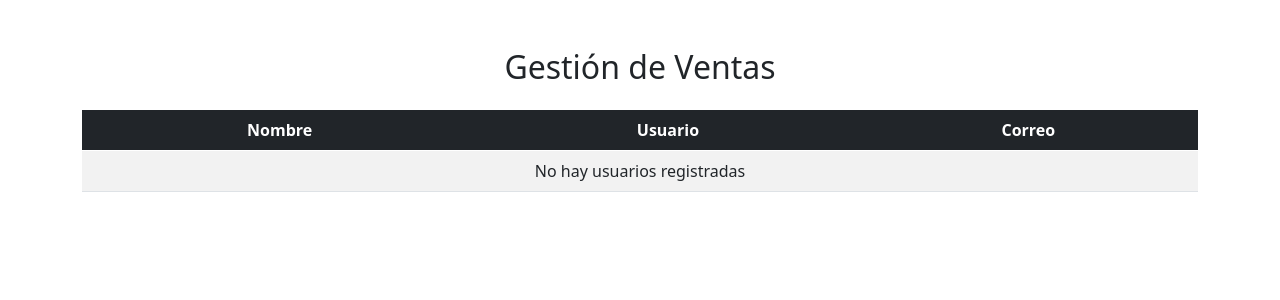
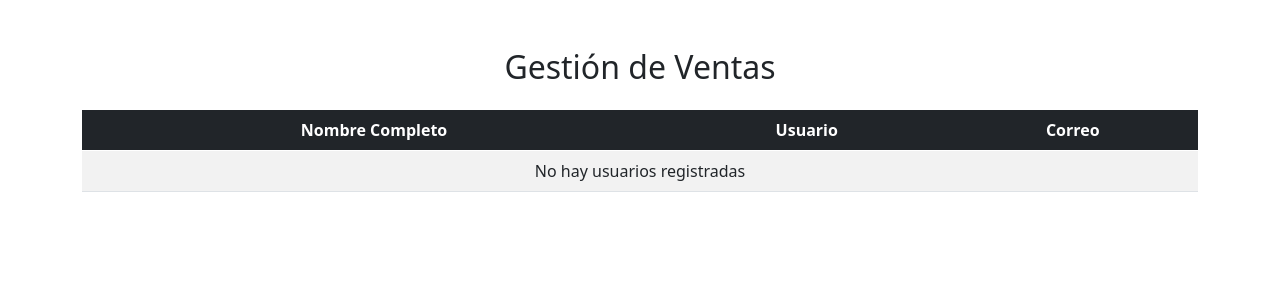
Before and after one commit to darlenys28/proyecto, a Flask app: page /usuario in a window 1280 px wide. Shown: the top 300 px of the page. Run offline with Flask 3, Linux system fonts and the light colour scheme; data that the repository does not hold is empty; some libraries are stand-ins or nearby versions.

Commit message:
cambios admin

```diff
--- a/src/templates/usuario.html
+++ b/src/templates/usuario.html
@@ -15,7 +15,7 @@
 
             <thead class="table-dark">
                 <tr>
-                    <th>Nombre</th>
+                    <th>Nombre Completo</th>
                     <th>Usuario</th>
                     <th>Correo</th>
                 </tr>
```
Also changed, not shown: src/app.py (+5 -3 lines).
